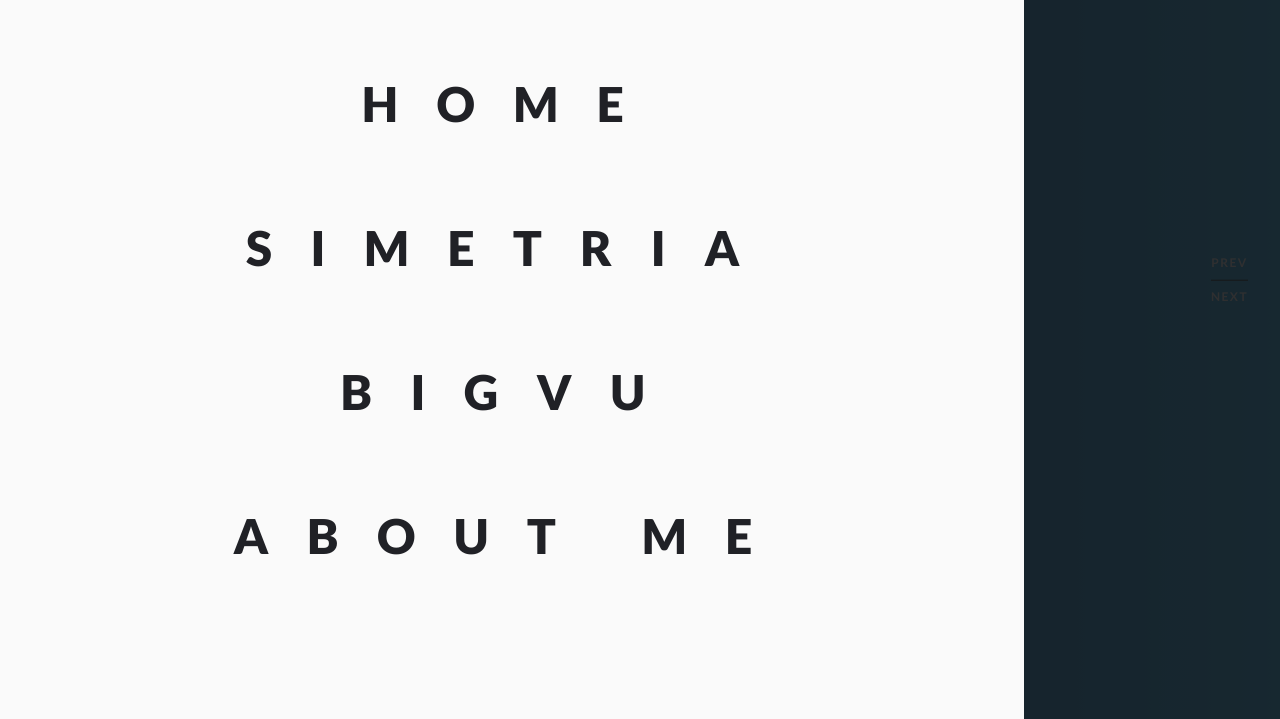
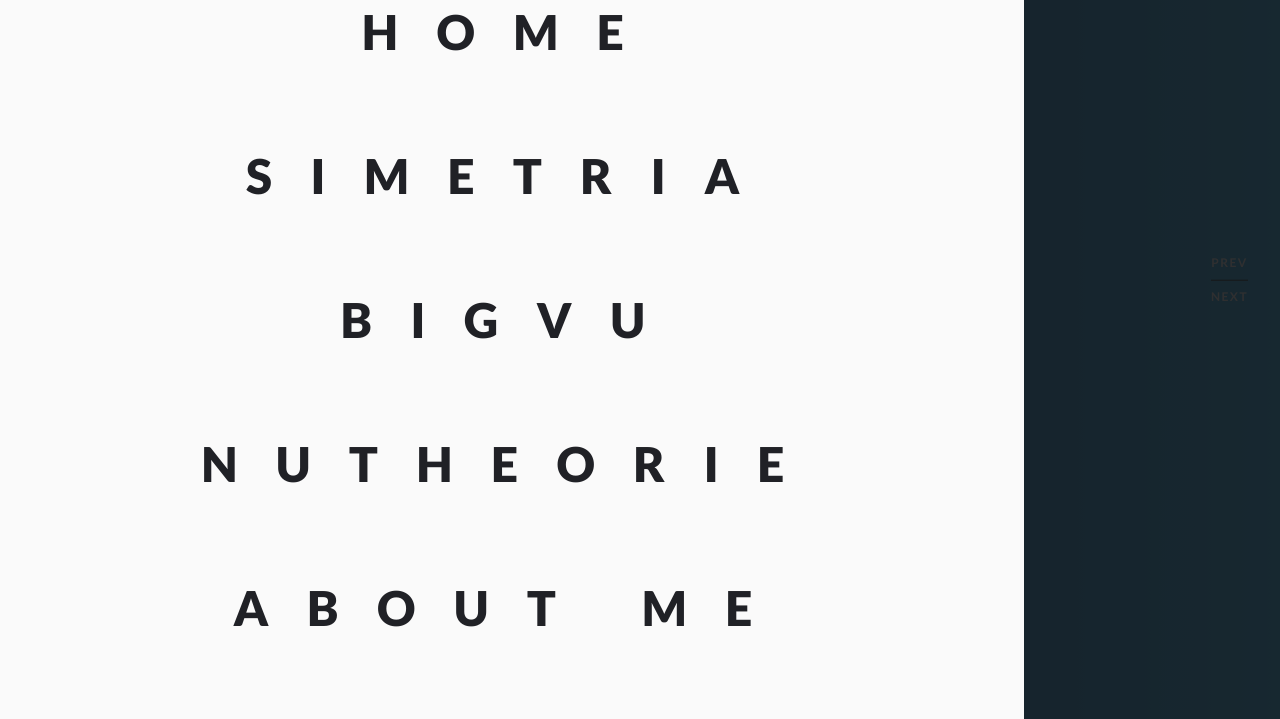
Before and after one commit to Serg-Kochkin/colordiv.github.io, a plain HTML site: page projects/bigvu.html in a window 1280 px wide. Both pictures are taken after a click on the button 50 px from the left and 40 px from the top of the page. Shown: the part 80-799 px from the top of the page. Drawn offline with Linux system fonts and the light colour scheme.

Commit message:
Added nav for a new projects

```diff
--- a/projects/bigvu.html
+++ b/projects/bigvu.html
@@ -171,6 +171,14 @@
               >
             </li>
             <li class="aside__menu-list_item">
+              <a
+                aria-label="NuTheorie work"
+                class="nav-link"
+                href="/projects/nutheorie.html"
+                >NuTheorie</a
+              >
+            </li>
+            <li class="aside__menu-list_item">
               <a aria-label="About Me" class="nav-link" href="/about.html"
                 >About Me</a
               >
--- a/projects/simetria.html
+++ b/projects/simetria.html
@@ -53,6 +53,15 @@
         <link rel="icon" href="/favicon.ico" type="image/x-icon" />
 
         <link rel="canonical" href="https://colordiv.com" />
+        <!-- Google tag (gtag.js) -->
+        <script async src="https://www.googletagmanager.com/gtag/js?id=G-PX4LZ8FFSR"></script>
+        <script>
+        window.dataLayer = window.dataLayer || [];
+        function gtag(){dataLayer.push(arguments);}
+        gtag('js', new Date());
+
+        gtag('config', 'G-PX4LZ8FFSR');
+        </script>
     </head>
     <body class="theme-simetria">
         <header class="header theme-simetria">
@@ -175,6 +184,14 @@
                         </li>
                         <li class="aside__menu-list_item">
                             <a
+                              aria-label="NuTheorie work"
+                              class="nav-link"
+                              href="/projects/nutheorie.html"
+                              >NuTheorie</a
+                            >
+                        </li>
+                        <li class="aside__menu-list_item">
+                            <a
                                 aria-label="About Me"
                                 class="nav-link"
                                 href="/about.html"
```
Also changed, not shown: about.html (+8 -0 lines), projects/nutheorie.html (+8 -0 lines), projects/simetria-ecommerce.html (+8 -0 lines).
